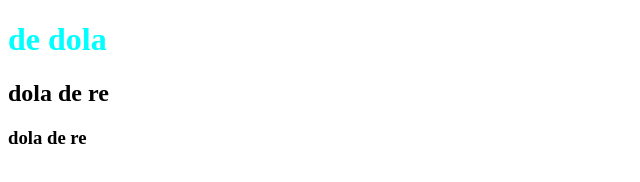
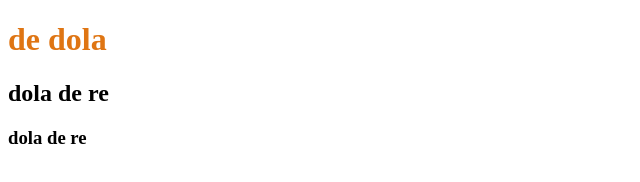
Before and after one commit to mhmasum1/P_Hero-first-Repo, a plain HTML site: page index.html in a window 1280 px wide. Shown: the whole page, without its empty margins (0-640 px from the left). Drawn offline with Linux system fonts and the light colour scheme.

Commit message:
color change

```diff
--- a/style.css
+++ b/style.css
@@ -1,3 +1,3 @@
 h1{
-    color: aqua;
+    color: rgb(223, 117, 19);
 }
```
